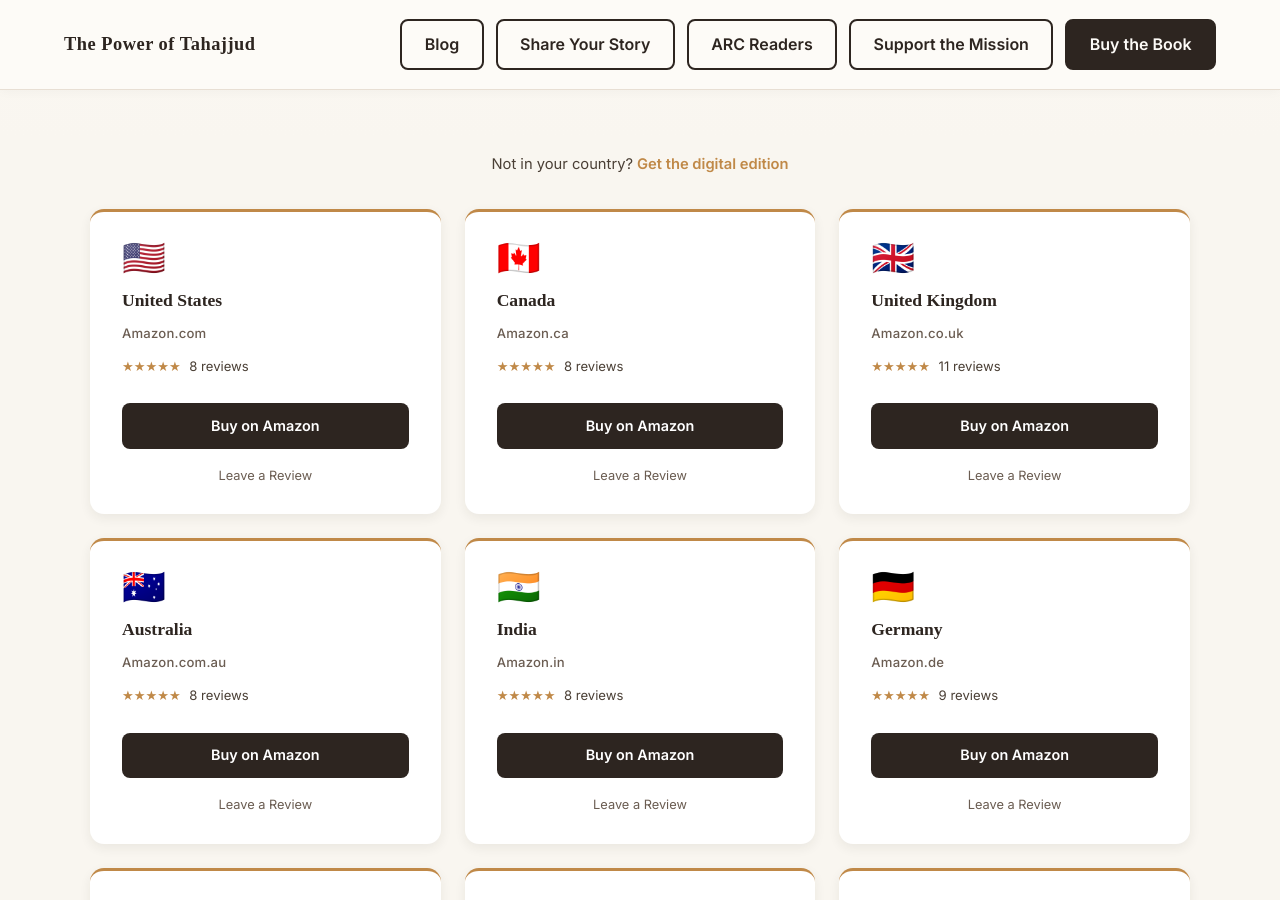
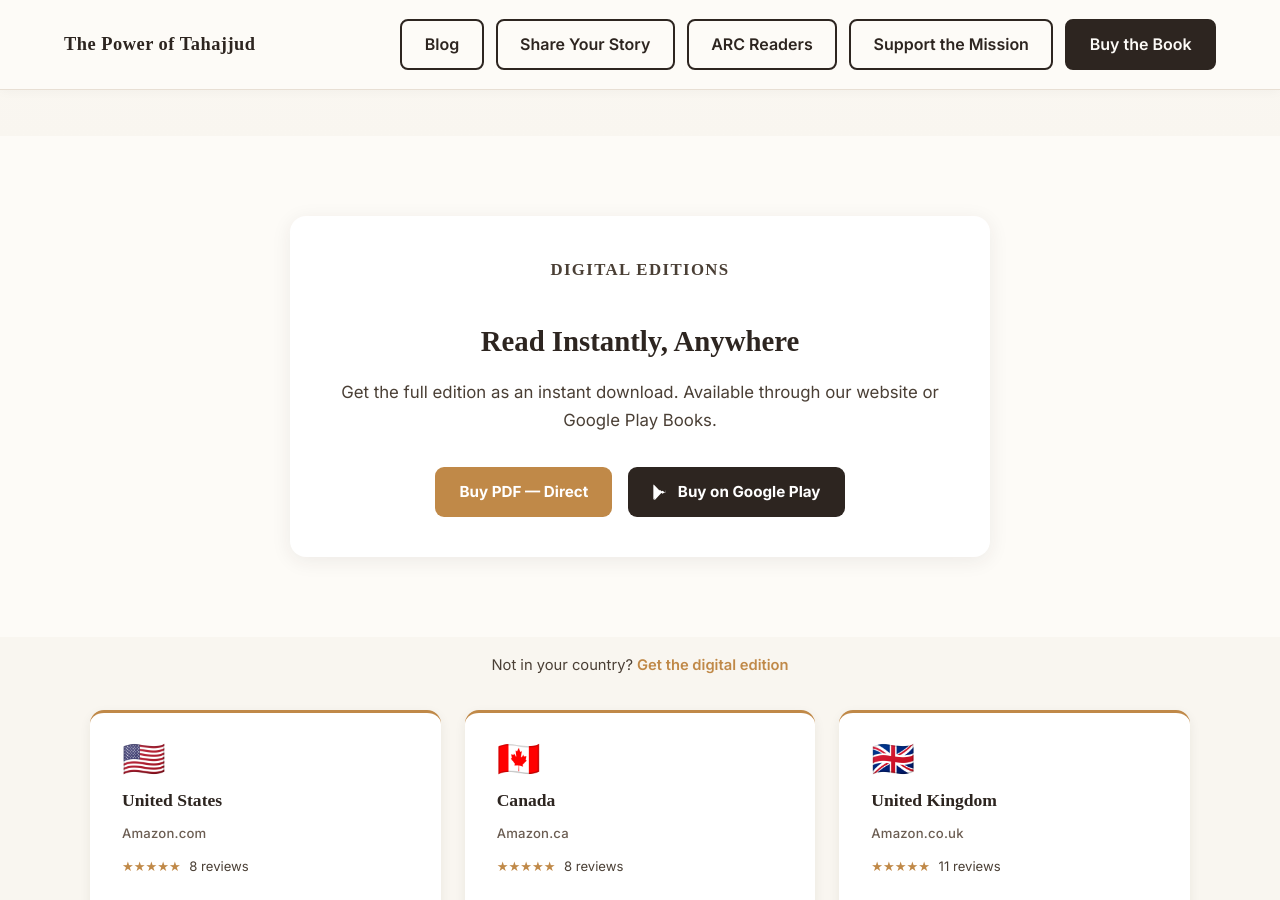
Before and after one commit to Omnitryx-Inc/tahajjud-fe-main, a Jekyll site: the page built from pages/get-the-book.html, in a window 1280 px wide and 900 px high, scrolled down 304 px. Built offline with Jekyll 4.4.1, drawn with Linux system fonts in a browser that asks for light colours; some web fonts are replaced.

Commit message:
adjustments; ai

```diff
--- a/_config.yml
+++ b/_config.yml
@@ -23,6 +23,9 @@
 # Stripe payment links
 stripe_buy_url: "https://buy.stripe.com/6oUaEZ9UG8WDbQsaNzdUY0h"
 stripe_donate_url: "https://donate.stripe.com/cNi9AV7My7Szg6If3PdUY0e"
+
+# Google Play Books
+google_play_url: "https://play.google.com/store/books/details?id=KuPLEQAAQBAJ"
 
 # Amazon links
 amazon_url: "/get-the-book/"
@@ -57,6 +60,7 @@
     - https://www.linkedin.com/in/jaabbasi/
     - https://github.com/jawwadabbasi
     - https://amazon.com/author/jawwadabbasi
+    - https://www.goodreads.com/author/show/68627780.Jawwad_Ahmed_Abbasi
 
 include:
   - pages
--- a/_layouts/default.html
+++ b/_layouts/default.html
@@ -48,19 +56,27 @@
       "url": "https://poweroftahajjud.com/",
       "inLanguage": "en",
       "genre": ["Religion", "Spirituality", "Self-Help", "Islam"],
-      "about": ["Tahajjud", "Night Prayer", "Islamic Spirituality", "Faith", "Miracles"],
+      "about": ["Tahajjud", "Night Prayer", "Islamic Spirituality", "Faith", "Miracles", "Dua", "Tawakkul"],
       "bookFormat": ["EBook", "Paperback"],
       "offers": [
         {
           "@type": "Offer",
-          "name": "Digital Edition",
+          "name": "Digital PDF Edition",
+          "url": "https://buy.stripe.com/6oUaEZ9UG8WDbQsaNzdUY0h",
           "availability": "https://schema.org/InStock",
-          "priceCurrency": "CAD"
+          "priceCurrency": "CAD",
+          "price": "19.99"
+        },
+        {
+          "@type": "Offer",
+          "name": "Google Play Books Edition",
+          "url": "https://play.google.com/store/books/details?id=KuPLEQAAQBAJ",
+          "availability": "https://schema.org/InStock"
         },
         {
           "@type": "Offer",
           "name": "Paperback",
-          "url": "https://www.amazon.co.uk/dp/B0GNJBL9R6",
+          "url": "https://www.amazon.com/dp/B0GNJBL9R6",
           "availability": "https://schema.org/InStock"
         }
       ]
--- a/pages/get-the-book.html
+++ b/pages/get-the-book.html
@@ -271,6 +271,30 @@
   </div>
 </section>
 
+<!-- DIGITAL EDITIONS -->
+<section class="buy-digital">
+  <div class="buy-digital-inner">
+    <p class="buy-section-label">Digital Editions</p>
+    <h2>Read Instantly, Anywhere</h2>
+    <p>Get the full edition as an instant download. Available through our website or Google Play Books.</p>
+    <div style="display: flex; flex-wrap: wrap; gap: 1rem; justify-content: center; margin-top: 1.5rem;">
+      <a href="{{ site.stripe_buy_url }}" target="_blank" rel="noopener"
+         style="display:inline-flex; align-items:center; gap:0.6rem; padding:0.75rem 1.5rem; background:var(--gold-primary); color:#fff; border-radius:9px; font-size:0.95rem; font-weight:700; font-family:'Inter',sans-serif; text-decoration:none; transition:background 0.2s;"
+         onmouseover="this.style.background='var(--gold-dark)'" onmouseout="this.style.background='var(--gold-primary)'"
+         onclick="gtag('event', 'click_buy_digital', { button_location: 'buy_page_digital' });">
+        Buy PDF — Direct
+      </a>
+      <a href="{{ site.google_play_url }}" target="_blank" rel="noopener"
+         style="display:inline-flex; align-items:center; gap:0.6rem; padding:0.75rem 1.5rem; background:var(--text-dark); color:#fff; border-radius:9px; font-size:0.95rem; font-weight:700; font-family:'Inter',sans-serif; text-decoration:none; transition:background 0.2s;"
+         onmouseover="this.style.background='#444'" onmouseout="this.style.background='var(--text-dark)'"
+         onclick="gtag('event', 'click_buy_google_play', { button_location: 'buy_page_digital' });">
+        <svg width="16" height="16" viewBox="0 0 24 24" fill="currentColor"><path d="M3.18 23.76c.32.18.68.24 1.06.18L15.34 12 11.86 8.52zm17.12-10.88c-.44-.25-4.26-2.43-4.7-2.68L13.1 12l2.5 2.5 4.7-2.68c.67-.38.67-1.38 0-1.94zM2.5.68C2.18.98 2 1.44 2 2.02v19.96c0 .58.18 1.04.5 1.34l.08.06L13.1 12v-.22L2.58.62z"/></svg>
+        Buy on Google Play
+      </a>
+    </div>
+  </div>
+</section>
+
 <!-- PAPERBACK MARKETPLACES -->
 <section class="buy-print">
   <div class="buy-print-inner">
--- a/pages/index.html
+++ b/pages/index.html
@@ -471,8 +471,8 @@
     "@type": "AggregateRating",
     "ratingValue": "5",
     "bestRating": "5",
-    "ratingCount": "10",
-    "reviewCount": "10"
+    "ratingCount": "11",
+    "reviewCount": "11"
   },
   "review": [
     {
```
Also changed, not shown: other parts of _layouts/default.html (+9 -1 lines), llms.txt (added, +39 -0 lines).
